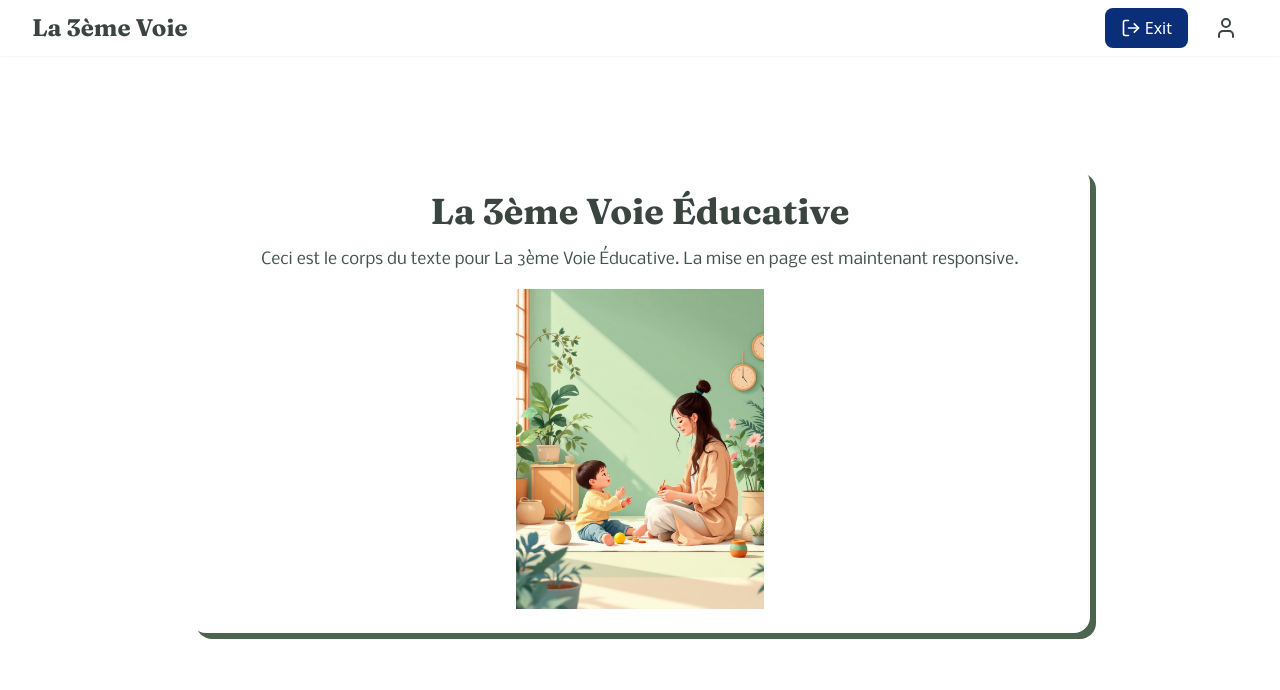
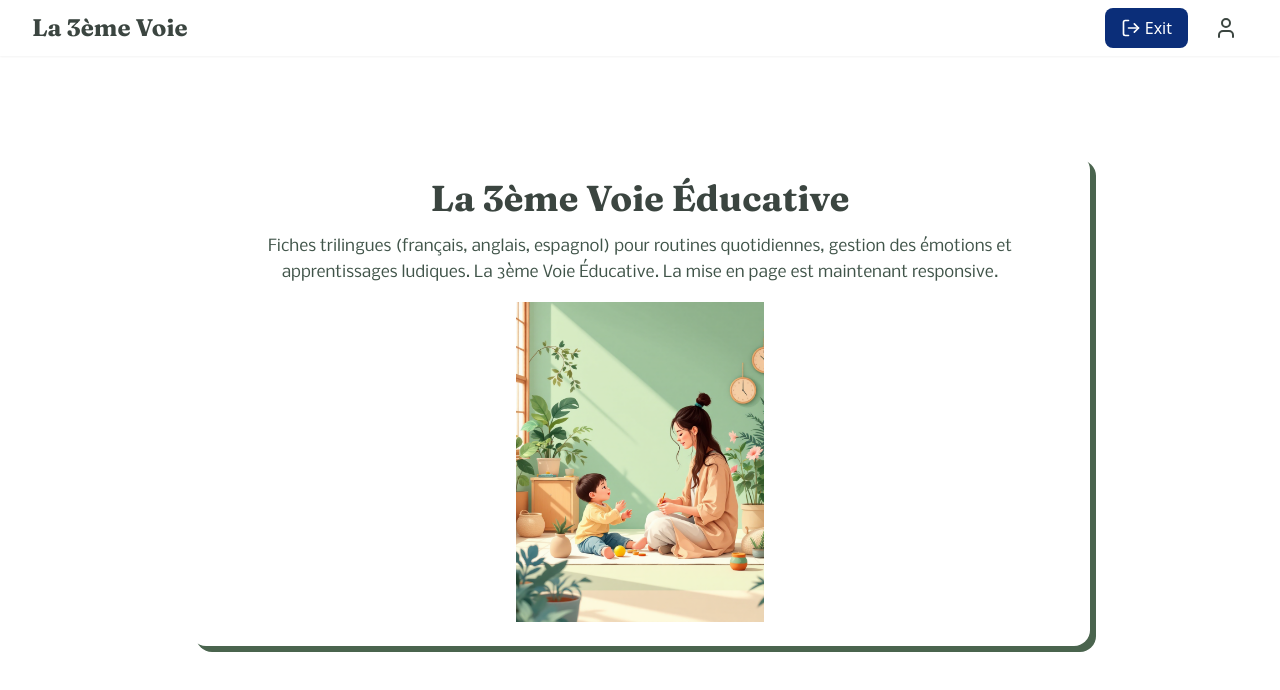
Before and after one commit to Marie3emeVoie/la-3eme-voie, a React (Vite) app: page / in a window 1280 px wide. Both pictures are taken after a click on the button "Present". Shown: the top 690 px of the page. Built offline with nearby package versions, Linux system fonts and the light colour scheme.

Commit message:
Updated content in `src/App.jsx`

```diff
--- a/src/App.jsx
+++ b/src/App.jsx
@@ -273,7 +273,7 @@ export default function App() {
                 <div className="w-full flex flex-col justify-center items-center text-center">
                     <h2 className="text-4xl font-bold">{slides[activeIndex].title}</h2>
                     <p className="mt-4">
-                        Ceci est le corps du texte pour {slides[activeIndex].title}. La mise en page est maintenant responsive et en plein écran.
+                        "Les 5 piliers de la 3e voie éducative" - Guide pour parents d'enfants différents. {slides[activeIndex].title}. La mise en page est maintenant responsive et en plein écran.
                     </p>
                     {slides[activeIndex].thumbnail && (
                         <img
@@ -291,7 +291,7 @@ export default function App() {
                     <div className="flex-1 flex flex-col justify-center items-center text-center">
                         <h2 className="text-4xl font-bold">{slides[activeIndex].title}</h2>
                         <p className="mt-4">
-                            Ceci est le corps du texte pour {slides[activeIndex].title}. La mise en page est maintenant responsive.
+                            Fiches trilingues (français, anglais, espagnol) pour routines quotidiennes, gestion des émotions et apprentissages ludiques. {slides[activeIndex].title}. La mise en page est maintenant responsive.
                         </p>
                         {slides[activeIndex].thumbnail && (
                             <img
```
